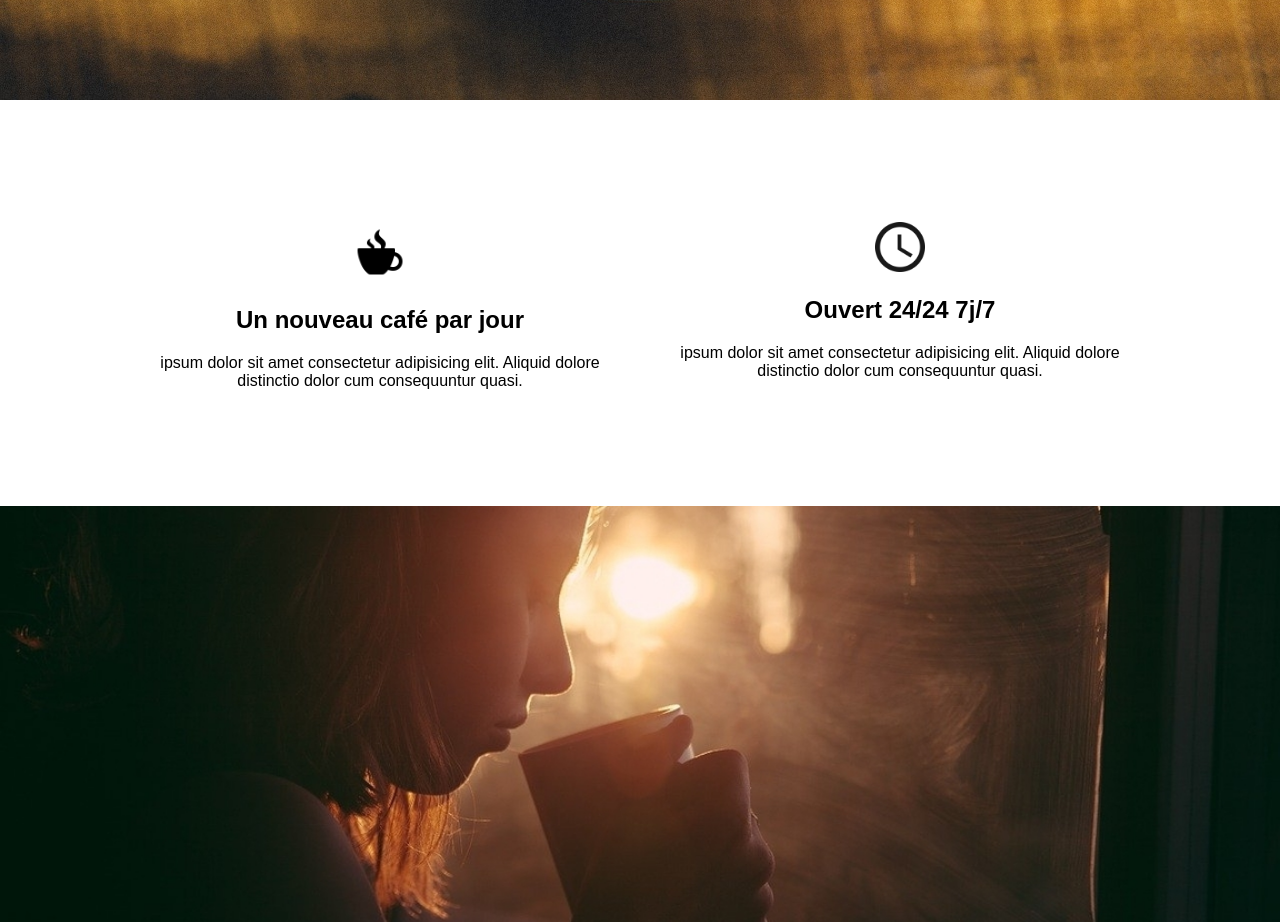
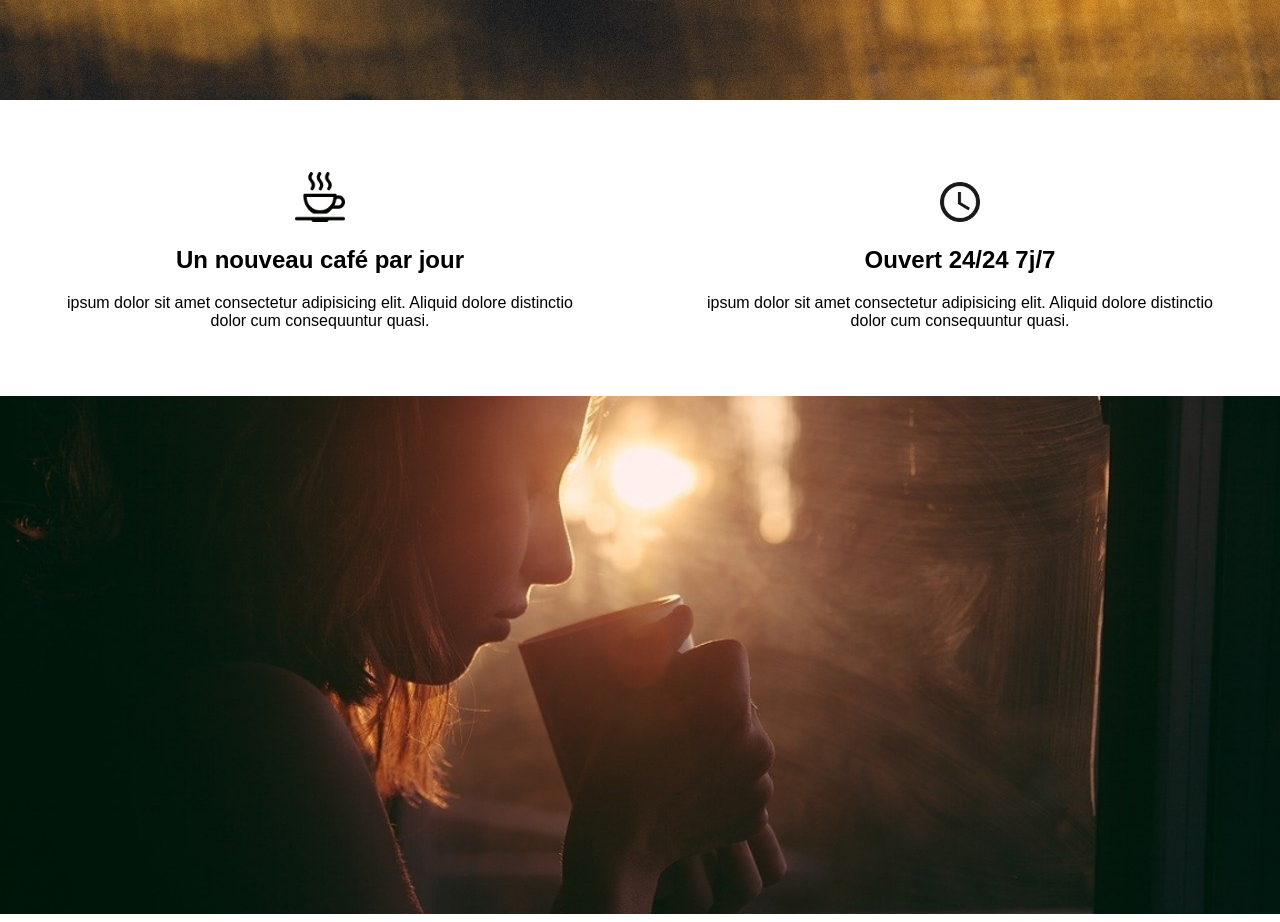
Before and after one commit to Samia74/cafe, a plain HTML site: page index.html in a window 1280 px wide. Shown: the part 780-1702 px from the top of the page. Drawn offline with Linux system fonts and the light colour scheme.

Commit message:
troisieme commit

```diff
--- a/index.html
+++ b/index.html
@@ -36,22 +36,20 @@
 
      <div class="container">
         <div class="element1">
-            <img class="icones1" src="img\coffee_icon-icons.com_50414.png" alt="tasse de café">
+            <img class="icones1" src="img\coffee-cup_icon-icons.com_64801.png" alt="tasse de café">
             <h2>Un nouveau café par jour</h2>
-            <p> ipsum dolor sit amet consectetur adipisicing elit. Aliquid dolore distinctio dolor cum
-                consequuntur quasi.</p>
+            <p>ipsum dolor sit amet consectetur adipisicing elit. Aliquid dolore distinctio dolor cum consequuntur quasi.</p>
         </div>
 
         <div class="element2">
-            <img class="icones2"  src="img\clock-with-white-face_icon-icons.com_72804.png" alt="tasse de café">
-            <h2> Ouvert 24/24 7j/7</h2>
-            <p>ipsum dolor sit amet consectetur adipisicing elit. Aliquid dolore distinctio dolor cum
-                consequuntur quasi.</p>
+            <img class="icones2" src="img\clock-with-white-face_icon-icons.com_72804.png" alt="tasse de café">
+            <h2>Ouvert 24/24 7j/7</h2>
+            <p>ipsum dolor sit amet consectetur adipisicing elit. Aliquid dolore distinctio dolor cum consequuntur quasi.</p>
         </div>
     </div>
     </section>
 </body>
 <footer>
-    <img src="img\girl-865304_1280.jpg" alt="femme café">
+    <img src="img\girl-865304_1280.jpg" alt="femme qui boit café">
 </footer>
 </html>
--- a/style.css
+++ b/style.css
@@ -80,26 +80,23 @@ a {
     font-weight: weigth;
 }
 
-/* section {
-    height: 500px;
-} */
-
 .icones1 {
-    width: 60px;
-    height: 60px;
+    width: 50px;
+    height: 50px;
 }
 .icones2 {
-    width: 50px;
-    height: 50px;
+    margin-top: 10px;
+    width: 40px;
+    height: 40px;
 }
 
 .container {
     display: flex;
-    justify-content: center;
+    flex-direction: row;
 }
 
-.element1, .element2 {
-    width: 500px;
-    margin: 100px 10px;
+.element1, .element2  {
+    padding: 20px 20px;
     text-align: center;
+    margin: 30px;
 }
```
Also changed, not shown: img/clock_theapplication_2900.png (added), img/coffee-3120750_1920.jpg (deleted), img/coffee-cup_icon-icons.com_64801.png (added).
